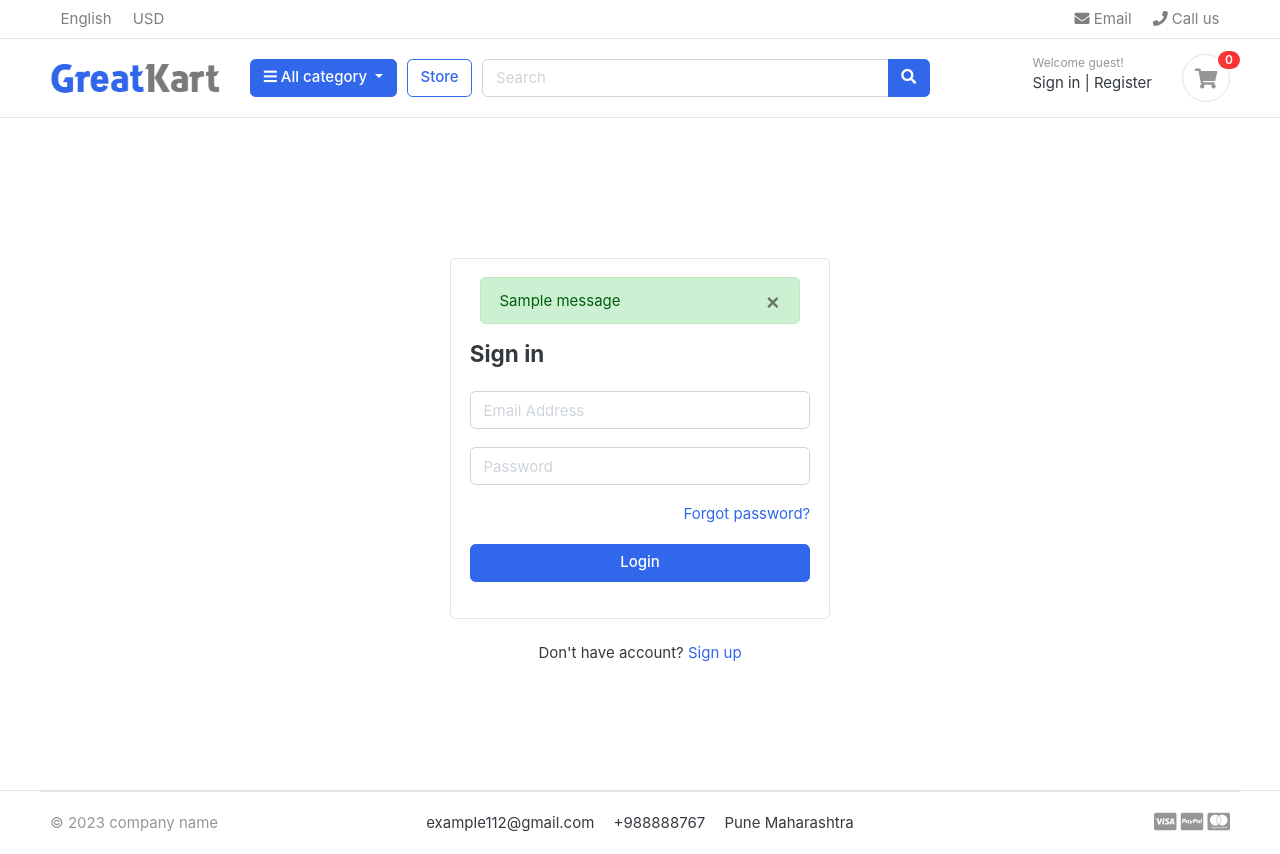
After one commit to nagesh882/FriendsCart-ecommerce-website, a Django app: page /accounts/login/ in a window 1280 px wide. The commit adds this page. Run offline with Django 5.2, Linux system fonts and the light colour scheme; data comes from the database, SQL or seed files in the repository; both versions use the stored data as it was after the commit; one stand-in notice (Sample message) is shown; some libraries are stand-ins or nearby versions; some web fonts are replaced.

Commit message:
User login and new register functionality has been created

```diff
--- /dev/null
+++ b/accounts/urls.py
@@ -0,0 +1,9 @@
+from django.urls import path
+from accounts import views
+
+urlpatterns = [
+    path('register/', views.register, name="register"),
+    path('login/', views.login, name="login"),
+    path('logout/', views.logout, name="logout"),
+
+]
--- a/accounts/views.py
+++ b/accounts/views.py
@@ -1,3 +1,57 @@
-from django.shortcuts import render
+from django.shortcuts import render,redirect
+from accounts.forms import RegistationForm
+from accounts.models import Account
+from django.contrib import messages
+from django.contrib import auth
+from django.contrib.auth.decorators import login_required
+# Create your views here.
 
-# Create your views here.
+def register(request):
+    if request.method == "POST":
+        form = RegistationForm(request.POST)
+        if form.is_valid():
+            first_name = form.cleaned_data['first_name']
+            last_name = form.cleaned_data['last_name']
+            email = form.cleaned_data['email']
+            phone = form.cleaned_data['phone']
+            password = form.cleaned_data['password']
+            username = email.split("@")[0]
+            user = Account.objects.create_user(
+                first_name=first_name,
+                last_name=last_name,
+                email=email,
+                username=username,
+                password=password
+            )
+            user.phone = phone
+            user.save()
+            messages.success(request, 'Registartion Successful.')
+            return redirect('register')
+    else:
+        form = RegistationForm()
+    context = {
+        'form' : form,
+    }
+    return render(request, 'accounts/register.html', context)
+
+def login(request):
+    if request.method == "POST":
+        email = request.POST.get('email')
+        password = request.POST.get('password')
+
+        user = auth.authenticate(email=email, password=password)
+
+        if user is not None:
+            auth.login(request, user)
+            # messages.success(request, "You are now loged in.")
+            return redirect('home')
+        else:
+            messages.error(request, "Invalid login credentials")
+            return redirect('login')
+    return render(request, 'accounts/login.html')
+
+@login_required(login_url = 'login')
+def logout(request):
+    auth.logout(request)
+    messages.success(request, "You are logged out.")
+    return redirect('login')
--- a/greatkart/settings.py
+++ b/greatkart/settings.py
@@ -143,3 +143,9 @@ MEDIAFILES_DIRS =[
 # https://docs.djangoproject.com/en/5.0/ref/settings/#default-auto-field
 
 DEFAULT_AUTO_FIELD = 'django.db.models.BigAutoField'
+
+
+from django.contrib.messages import constants as messages
+MESSAGE_TAGS = {
+    messages.ERROR: "danger",
+}
--- a/greatkart/urls.py
+++ b/greatkart/urls.py
@@ -25,4 +25,5 @@ urlpatterns = [
     path('',views.home, name='home'),
     path('store/',include('store.urls')),
     path('carts/',include('carts.urls')),
+    path('accounts/',include('accounts.urls')),
 ] + static(settings.MEDIA_URL, document_root=settings.MEDIA_ROOT)
--- /dev/null
+++ b/templates/accounts/login.html
@@ -0,0 +1,45 @@
+{% extends 'base.html' %}
+
+{% load static %}
+
+{% block content %}
+
+
+<!-- ========================= SECTION CONTENT ========================= -->
+<section class="section-conten padding-y" style="min-height:84vh">
+
+    <!-- ============================ COMPONENT LOGIN   ================================= -->
+        <div class="card mx-auto" style="max-width: 380px; margin-top:100px;">
+            <div class="card-body">
+              {% include "includes/alerts.html" %}
+          <h4 class="card-title mb-4">Sign in</h4>
+          <form action="{% url 'login' %}" method="POST">
+            {% csrf_token %}
+              <div class="form-group">
+                 <input type="email" class="form-control" placeholder="Email Address" name='email'>
+              </div> <!-- form-group// -->
+              <div class="form-group">
+                <input type="password" class="form-control" placeholder="Password" name="password">
+              </div> <!-- form-group// -->
+
+              <div class="form-group">
+                  <a href="#" class="float-right">Forgot password?</a>
+
+              </div> <!-- form-group form-check .// -->
+              <div class="form-group">
+                  <button type="submit" class="btn btn-primary btn-block"> Login  </button>
+              </div> <!-- form-group// -->
+          </form>
+          </div> <!-- card-body.// -->
+        </div> <!-- card .// -->
+
+         <p class="text-center mt-4">Don't have account? <a href="{% url 'register' %}">Sign up</a></p>
+         <br><br>
+    <!-- ============================ COMPONENT LOGIN  END.// ================================= -->
+
+
+    </section>
+    <!-- ========================= SECTION CONTENT END// ========================= -->
+
+
+{% endblock %}
--- /dev/null
+++ b/templates/accounts/logout.html
@@ -0,0 +1 @@
+<h1>Logout Page</h1>
--- /dev/null
+++ b/templates/includes/alerts.html
@@ -0,0 +1,11 @@
+{% if messages %}
+    {% for message in messages %}
+    <div class="container" id="message">
+        <div{% if message.tags %} class="alert alert-{{ message.tags }}"{% endif %} role="alert">
+            {% if message.level == DEFAULT_MESSAGE_LEVELS.ERROR %}important: {% endif %}
+            {{ message }}
+            <button type="button" class="close" data-dismiss="alert" ><span aria-hidden="true">&times;</span></button>
+        </div>
+    </div>
+    {% endfor %}
+{% endif %}
--- a/templates/includes/navbar.html
+++ b/templates/includes/navbar.html
@@ -61,13 +61,23 @@
         </div> <!-- col.// -->
         <div class="col-lg-3 col-sm-6 col-8 order-2 order-lg-3">
                     <div class="d-flex justify-content-end mb-3 mb-lg-0">
+                        {% if user.id is None %}
                         <div class="widget-header">
                             <small class="title text-muted">Welcome guest!</small>
                             <div>
-                                <a href="./signin.html">Sign in</a> <span class="dark-transp"> | </span>
-                                <a href="./register.html"> Register</a>
+                                <a href="{% url 'login' %}">Sign in</a> <span class="dark-transp"> | </span>
+                                <a href="{% url 'register' %}"> Register</a>
                             </div>
                         </div>
+                        {% else %}
+                        <div class="widget-header">
+                            <span class="title text-muted">Welcome <span class="text-info bold">{{ user.first_name }}!</span></span>
+                            <div>
+                                <a href="#">Dashbord</a> <span class="dark-transp"> | </span>
+                                <a href="{% url 'logout' %}"> Logout</a>
+                            </div>
+                        </div>
+                        {% endif %}
                         <a href="{% url 'cart' %}" class="widget-header pl-3 ml-3">
                             <div class="icon icon-sm rounded-circle border"><i class="fa fa-shopping-cart"></i></div>
                             <span class="badge badge-pill badge-danger notify">{{ cart_count }}</span>
```
Also changed, not shown: accounts/forms.py (added, +37 -0 lines), templates/accounts/register.html (added, +67 -0 lines), db.sqlite3.
